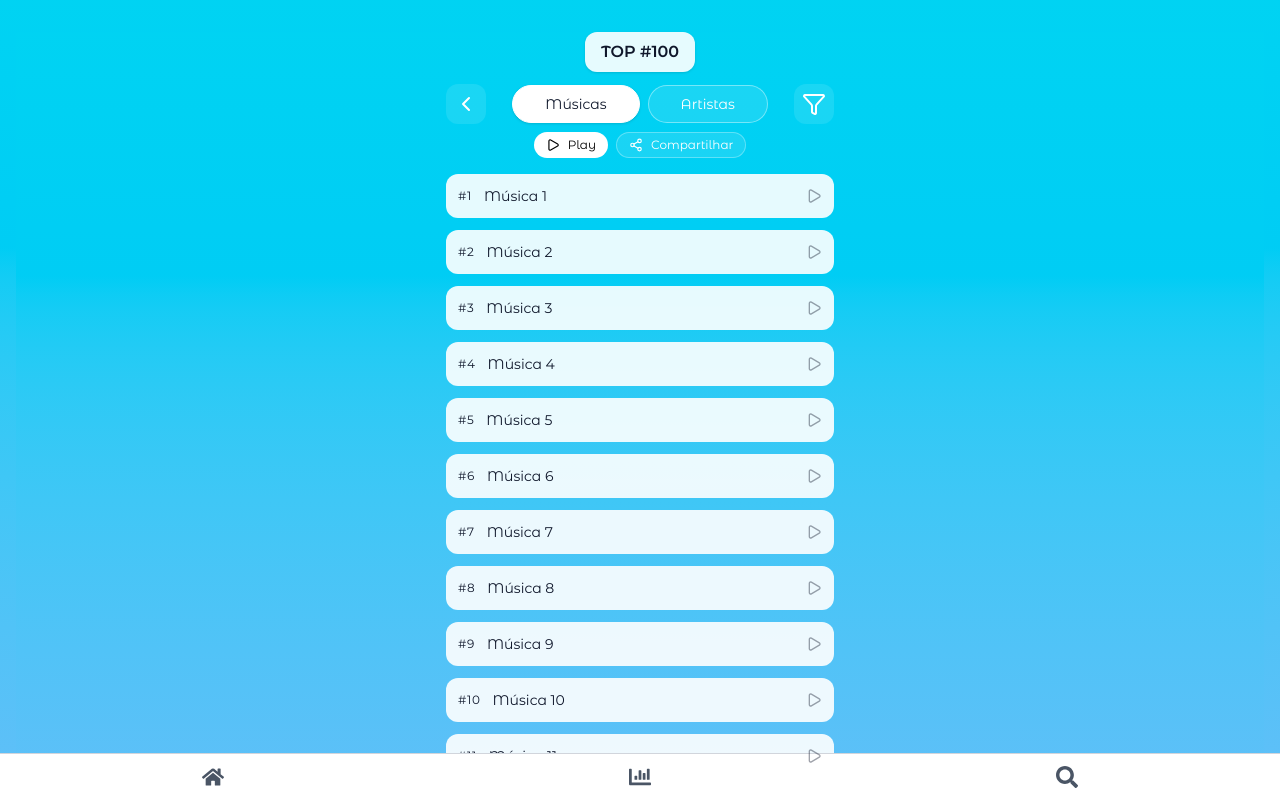
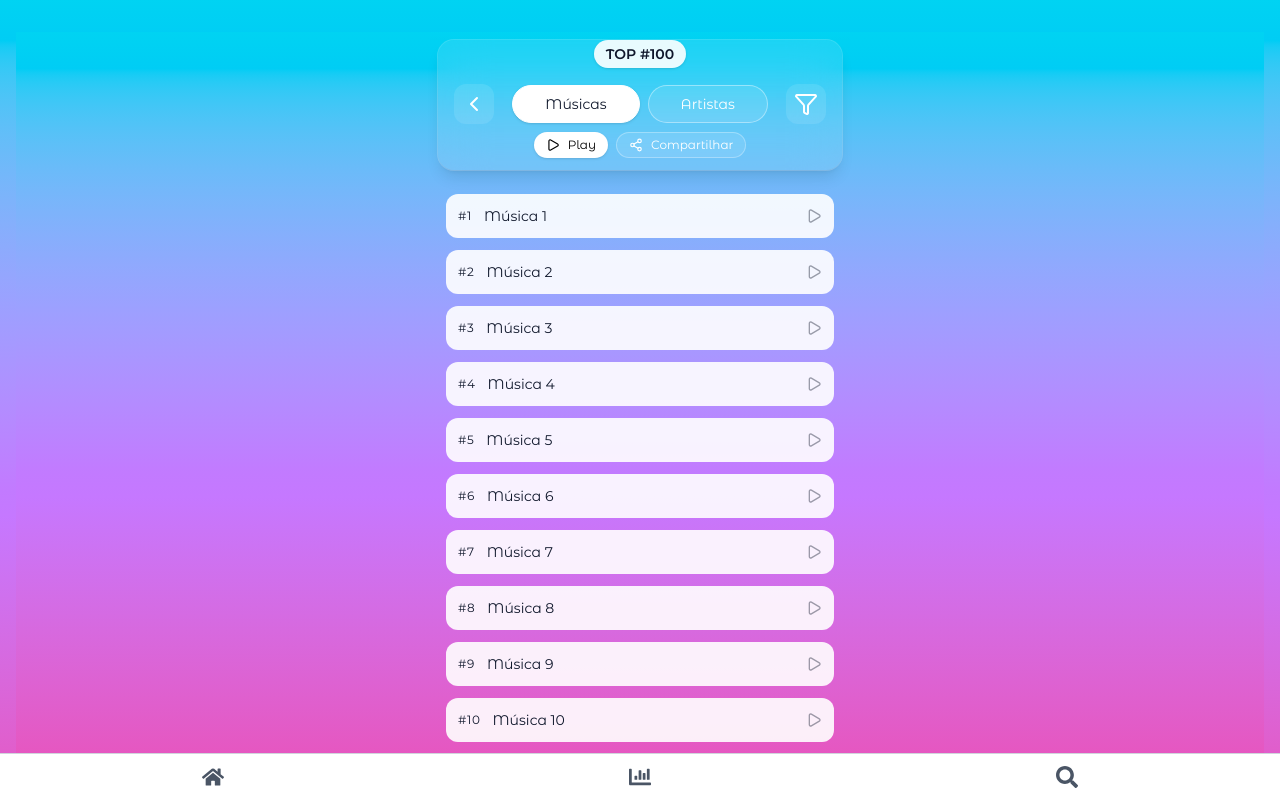
Before and after one commit to g-birocci/react_app_music, a Next.js app in the folder my-next-project/: page /top100 in a window 1280 px wide. Shown: the top 800 px of the page. Built offline with nearby package versions, Linux system fonts and the light colour scheme.

Commit message:
Update top100.js

```diff
--- a/my-next-project/src/pages/top100.js
+++ b/my-next-project/src/pages/top100.js
@@ -1,8 +1,7 @@
-import { useState } from "react";
+import { useEffect, useState } from "react";
 import { useRouter } from "next/router";
 import { ChevronLeft, Filter, Play, Share2 } from "lucide-react";
 
-// botões (Músicas | Artistas)
 function Chip({ active, onClick, children }) {
   return (
     <button
@@ -18,7 +17,6 @@ function Chip({ active, onClick, children }) {
   );
 }
 
-// item da lista
 function Row({ index, label }) {
   return (
     <button className="w-full flex items-center justify-between px-3 py-3 rounded-xl bg-white/90 hover:bg-white transition text-slate-900">
@@ -31,28 +29,54 @@ function Row({ index, label }) {
 
 export default function Top100Page() {
   const router = useRouter();
-  const [tab, setTab] = useState("songs"); // "songs" | "artists"
+  const [tab, setTab] = useState("songs");
+  const [visible, setVisible] = useState(10);
 
-  // dados MOCK só para UI (substitui quando tiveres API real)
+  // MOCK
   const songs = Array.from({ length: 100 }, (_, i) => `Música ${i + 1}`);
   const artists = Array.from({ length: 100 }, (_, i) => `Artista ${i + 1}`);
   const list = tab === "songs" ? songs : artists;
 
+  const items = list.slice(0, visible);
+  const hasMore = visible < list.length;
+
+  useEffect(() => {
+    setVisible(10);
+  }, [tab]);
+
+  const loadMore = () => setVisible(v => Math.min(v + 10, list.length));
+
   return (
     <div className="min-h-screen bg-gradient-to-b from-cyan-400 via-purple-400 to-pink-500 text-white">
       <div className="max-w-[420px] mx-auto pb-24">
-        {/*top100/Quadrado */}
-        <div className="pt-0">
-          <div className="mx-auto w-fit rounded-xl bg-white/90 text-slate-900 px-4 py-2 font-semibold shadow">
+
+        {/* HEADER FIXO (flutuante + glass) */}
+        <div className="sticky top-0 z-26 pointer-events-none">
+          {/* fade para transição suave do conteúdo */}
+          <div className="h-2 bg-gradient-to-b from-cyan-400/60 to-transparent" />
+          <div className="px-2 pb-2">
+            <div
+              className="
+                pointer-events-auto
+                mx-auto w-full
+                rounded-2xl
+                backdrop-blur-xl bg-white/10
+                ring-1 ring-white/20
+                shadow-lg
+              "
+            >
+              {/* badge TOP */}
+              <div className="pt-[env(safe-area-inset-top)] pt-2">
+                <div className="mx-auto w-fit rounded-full bg-white/90 text-slate-900 px-3 py-1 text-sm font-semibold shadow">
                   TOP #100
                 </div>
               </div>
 
-        {/* linha: voltar | tabs | filtro */}
-        <div className="mt-3 grid grid-cols-[auto_1fr_auto] items-center gap-3 px-4">
+              {/* voltar | tabs | filtro */}
+              <div className="mt-2 grid grid-cols-[auto_1fr_auto] items-center gap-3 px-4 py-2">
                 <button
                   onClick={() => router.back()}
-            className="p-2 rounded-xl bg-white/10 hover:bg-white/20 justify-self-start"
+                  className="p-2 rounded-xl bg-white/10 hover:bg-white/20"
                   aria-label="Voltar"
                 >
                   <ChevronLeft />
@@ -68,28 +92,44 @@ export default function Top100Page() {
                 </div>
 
                 <button
-            className="p-2 rounded-xl bg-white/10 hover:bg-white/20 justify-self-end"
+                  className="p-2 rounded-xl bg-white/10 hover:bg-white/20"
                   aria-label="Filtros"
                 >
                   <Filter />
                 </button>
               </div>
 
-        {/* botões play/Compartilhar */}
-        <div className="mt-2 flex justify-center gap-2 px-4">
-          <button className="px-3 py-1 rounded-full text-xs bg-white text-black flex items-center gap-2">
+              {/* ações */}
+              <div className="flex justify-center gap-2 px-4 pb-3">
+                <button className="px-3 py-1 rounded-full text-xs bg-white text-black flex items-center gap-2 shadow-sm">
                   <Play size={14} /> Play
                 </button>
                 <button className="px-3 py-1 rounded-full text-xs bg-white/10 border border-white/30 hover:bg-white/20 flex items-center gap-2">
                   <Share2 size={14} /> Compartilhar
                 </button>
               </div>
+            </div>
+          </div>
+        </div>
 
-        {/* lista */}
+        {/* LISTA */}
         <div className="p-4 grid gap-3">
-          {list.map((label, i) => (
+          {items.map((label, i) => (
             <Row key={i} index={i + 1} label={label} />
           ))}
+
+          {hasMore ? (
+            <button
+              onClick={loadMore}
+              className="mt-2 mx-auto px-4 py-2 rounded-full text-sm bg-white text-slate-900 hover:opacity-90 shadow"
+            >
+              Ver mais
+            </button>
+          ) : (
+            <div className="text-center text-xs opacity-80 py-3">
+              Chegaste ao fim do TOP 100
+            </div>
+          )}
         </div>
       </div>
     </div>
```
Lines whose indentation alone changed are shown as unchanged.
